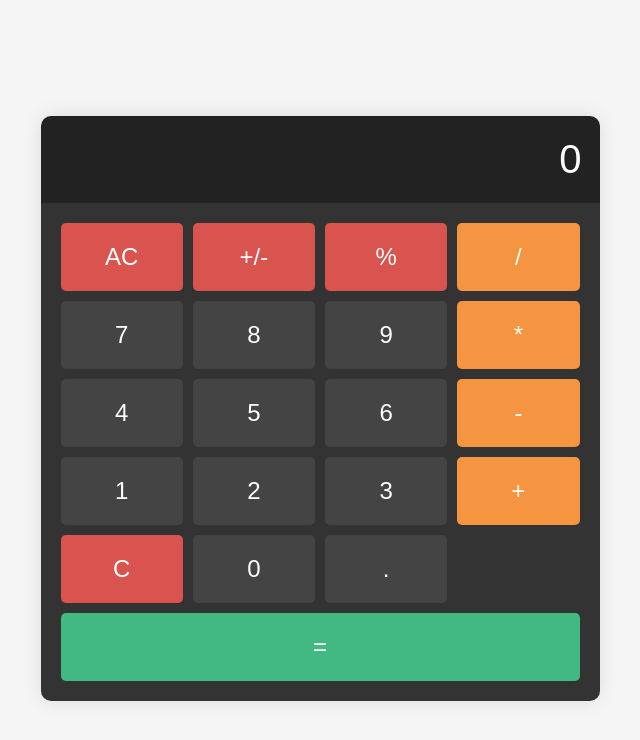
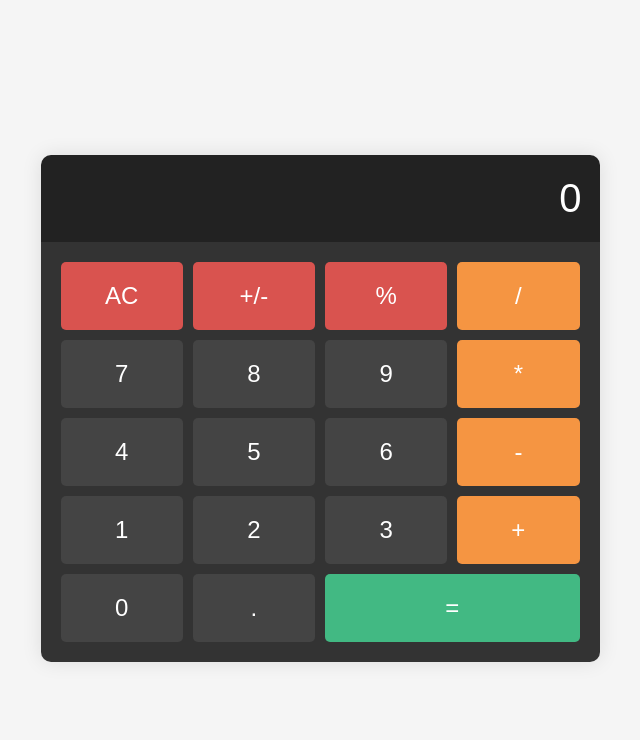
Before and after one commit to ahdirmai/odin-calculator, a plain HTML site: page index.html in a window 1280 px wide. Shown: the whole page, without its empty margins (320-960 px from the left). Drawn offline with Linux system fonts and the light colour scheme.

Commit message:
change styles

```diff
--- a/index.html
+++ b/index.html
@@ -32,7 +32,7 @@
         <button class="key number">2</button>
         <button class="key number">3</button>
         <button class="key operator">+</button>
-        <button class="key clear">C</button>
+        <!-- <button class="key clear">C</button> -->
         <button class="key number">0</button>
         <button class="key" id="decimal">.</button>
         <button class="key equals">=</button>
--- a/styles.css
+++ b/styles.css
@@ -62,7 +62,7 @@ body {
 
 .key.equals {
   background-color: #42b983;
-  grid-column: span 4;
+  grid-column: span 2;
 }
 
 .key.equals:hover {
```
